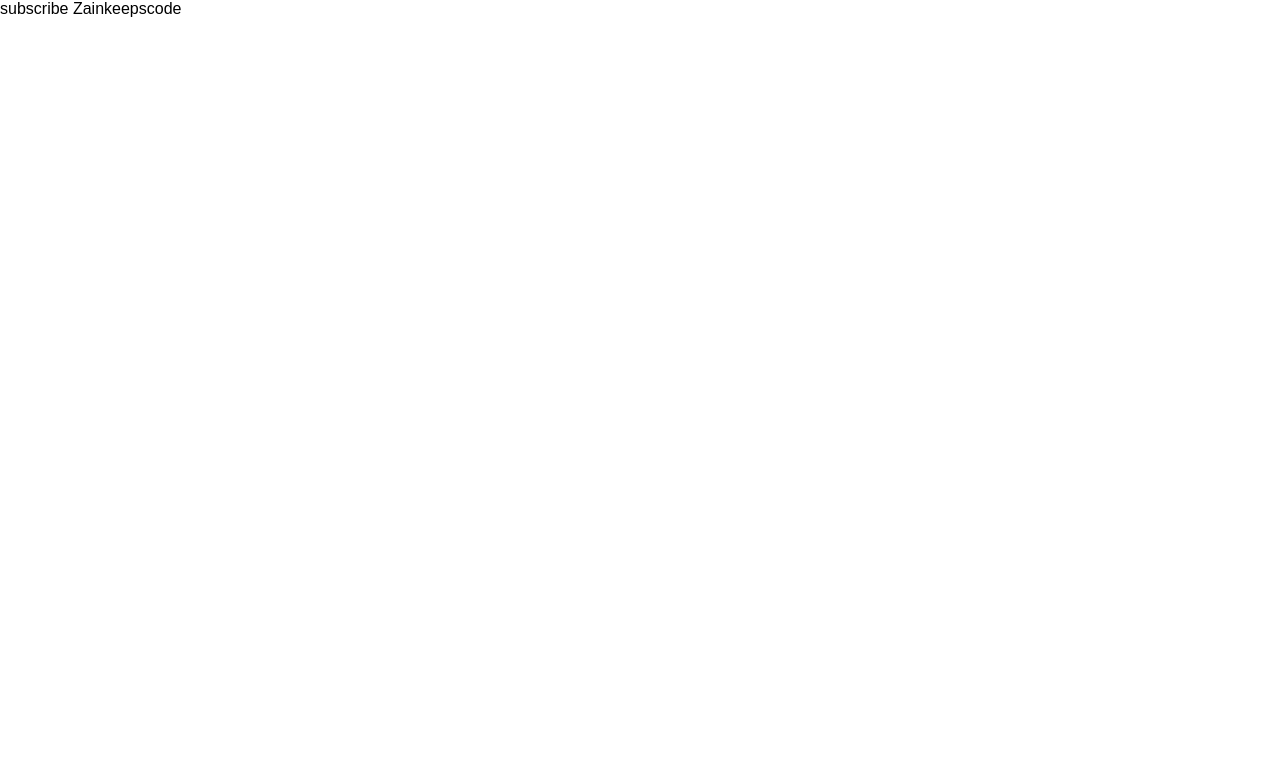
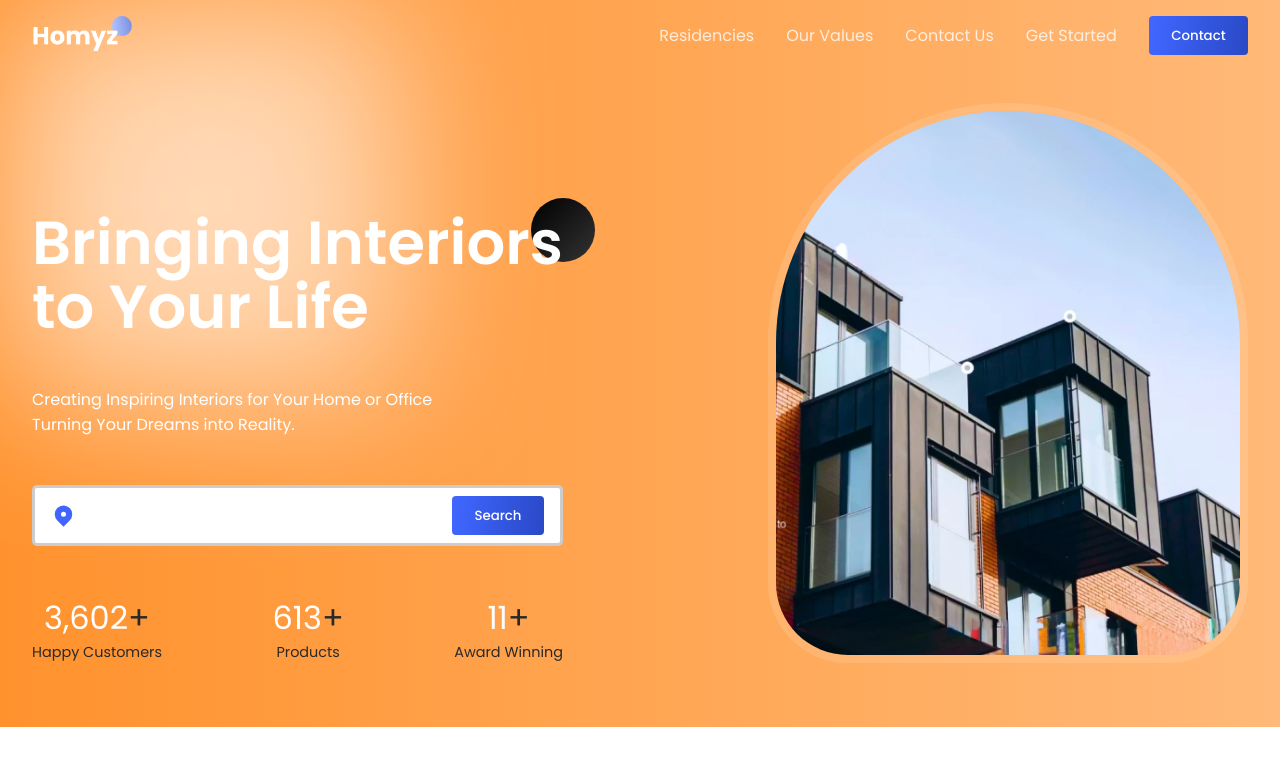
Before and after one commit to Imtiaj-Sajin/Interior-Website, a React (Vite) app: page / in a window 1280 px wide. Shown: the top 766 px of the page. Built offline with nearby package versions, Linux system fonts and the light colour scheme.

Commit message:
Homepage completed

```diff
--- a/index.html
+++ b/index.html
@@ -4,10 +4,13 @@
     <meta charset="UTF-8" />
     <link rel="icon" type="image/svg+xml" href="/vite.svg" />
     <meta name="viewport" content="width=device-width, initial-scale=1.0" />
-    <title>Real Estate</title>
+    <link rel="preconnect" href="https://fonts.googleapis.com"/>
+    <link rel="preconnect" href="https://fonts.gstatic.com" crossorigin/>
+    <link href="https://fonts.googleapis.com/css2?family=Poppins:wght@400;500;600;700&display=swap" rel="stylesheet"/>
+    <title>Interior Design</title>
   </head>
   <body>
-    <div id="root"></div>
+    <div id="root">Real Estate</div>
     <script type="module" src="/src/main.jsx"></script>
   </body>
 </html>
--- /dev/null
+++ b/src/App.css
@@ -0,0 +1,17 @@
+.App{
+    position: relative;
+    overflow-x: clip;
+
+}
+.App>:nth-child(1){
+    background: var(--orange-gradient);
+    position: relative;
+}
+.white-gradient{
+    position:absolute;
+    width: 25rem;
+    height:25rem;
+    background:rgba(255,255,255,0.622);
+    filter:blur(80px);
+
+}
--- a/src/App.jsx
+++ b/src/App.jsx
@@ -1,8 +1,16 @@
-
+import Header from './components/Header/Header'
+import Hero from './components/Hero/Hero';
+import './App.css'
 function App() {
   return (
-    <span>subscribe Zainkeepscode</span>
-  );
+    <div className="App">
+      <div>
+        <div className="white-gradient"/>
+        <Header/>
+        <Hero/>
+      </div>
+    </div>
+    );
 }
 
 export default App;
--- /dev/null
+++ b/src/components/Header/Header.css
@@ -0,0 +1,18 @@
+.h-wrapper{
+    /* background: var(--black); */
+    color:white;
+}
+
+.h-container{
+    justify-content: space-between;
+    padding-top: 1rem;
+    padding-bottom: 1rem;
+    color:var(--secondary);
+
+}
+.h-menu{
+    gap: 2rem;
+}
+.h-menu>*:hover{
+    cursor: pointer;
+}
--- /dev/null
+++ b/src/components/Header/Header.jsx
@@ -0,0 +1,22 @@
+import React from 'react'
+import './Header.css'
+const Header = () => {
+    return (
+        <section className="h-wrapper">
+            <div className="flexCenter paddings innerwidth h-container">
+                <img src="./logo.png" alt="logo" width={100} />
+                <div className="flexCenter h-menu">
+                    <a href="">Residencies</a>
+                    <a href="">Our Values</a>
+                    <a href="">Contact Us</a>
+                    <a href="">Get Started</a>
+                    <button className='button'>
+                        <a href="">Contact</a>
+                    </button>
+                </div>
+            </div>
+        </section>
+    )
+}
+
+export default Header
--- /dev/null
+++ b/src/components/Hero/Hero.css
@@ -0,0 +1,76 @@
+.hero-wrapper{
+    color: white;
+    position: relative;
+    padding-bottom: 2rem;
+    /* background: var(--orange-gradient); */
+}
+.hero-container{
+    justify-content: space-between;
+    align-items: flex-end;
+}
+.hero-left{
+    gap: 3rem;
+}
+.hero-title{
+    position:relative;
+    z-index: 1;
+}
+.hero-title>h1{
+    font-weight:600;
+    font-size: 3.8rem;
+    line-height: 4rem;
+}
+
+.orange-circle {
+    height: 4rem;
+    width: 4rem;
+    background: var(--black-gradient);
+    border-radius: 999px;
+    position: absolute;
+    right: -6%;
+    top: -10%;
+    z-index: -1;
+  }
+
+  :root {
+    --black-gradient: linear-gradient(to bottom right, #000000, #333333);
+  }
+
+.search-bar{
+    background-color: white;
+    border-radius: 5px;
+    border: 3px solid rgba(120,120,120,.375);
+    padding: .5rem 1rem;
+    justify-content: space-between;
+    width:100%;
+}
+.search-bar>input{
+    border: none;
+    outline: none;
+}
+.stats{
+    width: 100%;
+    justify-content: space-between;
+}
+.stat{
+    font-size: 2rem;
+}
+.stat .secondaryText{
+    color: #292929;
+}
+.stat>:nth-child(1)>:last-child{
+    color:#292929;
+}
+.image-container{
+    width: 30rem;
+    height: 35rem;
+    overflow: hidden;
+    border-radius: 15rem 15rem 5rem 5rem;
+    border:8px solid rgba(255,255,255,0.12);
+}
+.image-container>img{
+    width: 100%;
+    height: 100%;
+    /* object-fit: cover; */
+
+}
--- /dev/null
+++ b/src/components/Hero/Hero.jsx
@@ -0,0 +1,74 @@
+import React from 'react'
+import "./Hero.css"
+import { HiLocationMarker } from 'react-icons/hi';
+import CountUp from 'react-countup';
+
+const Hero = () => {
+  return (
+    <section className="hero-wrapper">
+        <div className="paddings innerWidth flexCenter hero-container">
+{/* ------------left-side----------- */}
+            <div className="flexColStart hero-left">
+                <div className="hero-title">
+                    <div className="orange-circle"/>
+                    <h1>
+                        Bringing Interiors<br/> to Your Life
+                    </h1>
+                </div>
+
+                <div className="flexColStart hero-des">
+                    <span>Creating Inspiring Interiors for Your Home or Office</span>
+                    <span>Turning Your Dreams into Reality.</span>
+                </div>
+
+                <div className="flexCenter search-bar">
+                                <HiLocationMarker color="var(--blue)" size={25}/>
+                                <input type="text" name="" id="" />
+                                <button className='button'>Search</button>
+                </div>
+                <div className="flexCenter stats">
+                    <div className="flexColCenter stat">
+                        <span>
+                            <CountUp start={3600} end={8000} duration={20000}/>
+                            <span>+</span>
+                        </span>
+                        <span className='secondaryText'>
+                            Happy Customers
+                        </span>
+
+                    </div>
+                    <div className="flexColCenter stat">
+                        <span>
+                            <CountUp start={612} end={3000} duration={20000}/>
+                            <span>+</span>
+                        </span>
+                        <span className='secondaryText'>
+                            Products
+                        </span>
+
+                    </div>
+                    <div className="flexColCenter stat">
+                        <span>
+                            <CountUp end={11}/>
+                            <span>+</span>
+                        </span>
+                        <span className='secondaryText'>
+                            Award Winning
+                        </span>
+
+                    </div>
+                </div>
+
+            </div>
+{/* -----------right side--------- */}
+            <div className="flexCenter hero-right">
+                <div className="image-container">
+                    <img src="./hero-image.png" alt="" />
+                </div>
+            </div>
+        </div>
+    </section>
+  )
+}
+
+export default Hero
--- a/src/index.css
+++ b/src/index.css
@@ -81,7 +81,19 @@ a {
   font-size: 1.5rem;
   font-weight: 600;
 }
-
+.button{
+  font-weight: 500;
+  padding: 0.6rem 1.4rem;
+  color:white;
+  background:var(--blue-gradient);
+  border: none;
+  border-radius: 4px;
+  transition: all 300ms ease-in;
+}
+.button:hover{
+  cursor:pointer;
+  transform:scale(1.1);
+}
 /* media queries */
 @media (min-width: 1536px) {
   .innerWidth {
```
